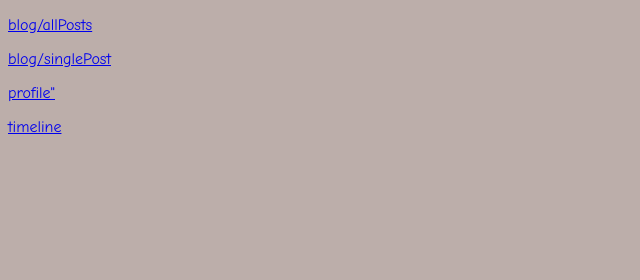
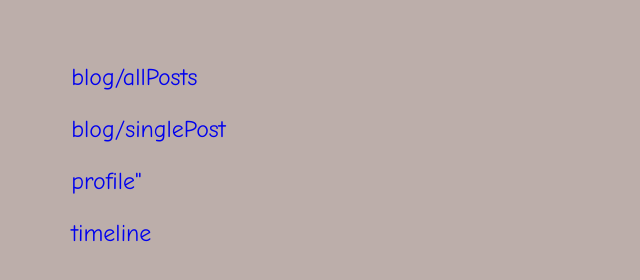
Before and after one commit to mowhebat/web95-92106107-phase1, a plain HTML site: page index.html in a window 1280 px wide. Shown: the whole page, without its empty margins (0-640 px from the left). Drawn offline with Linux system fonts and the light colour scheme.

Commit message:
add index

```diff
--- a/index.css
+++ b/index.css
@@ -1,6 +1,11 @@
 body {
-  font: 100% "Comic Sans MS", cursive, sans-serif;
+  font: 150% "Comic Sans MS", cursive, sans-serif;
   background-color: #bcaeaa;
   color: #6e6360; }
+  body div {
+    margin: 5%; }
+    body div a {
+      display: inline-block;
+      text-decoration: none; }
 
 /*# sourceMappingURL=index.css.map */
```
